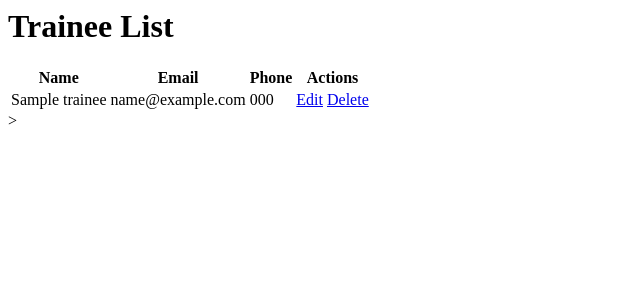
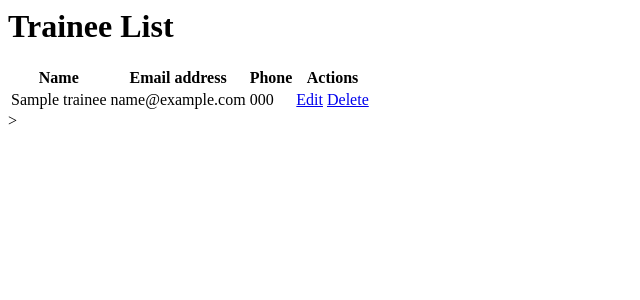
Before and after one commit to abdullahmahany/django-lap1, a Django app: template ITIan/templates/trainee/trainee_list.html in a window 1280 px wide. Shown: the top 300 px of the page, without its empty margins (0-640 px from the left). Run offline with Django 5.2, Linux system fonts and the light colour scheme; the template is opened without the code that fills it: values that come from a table or form of the project are taken from there, others are empty; tables that the repository leaves empty hold one stand-in row (values such as "Sample post").

Commit message:
Your commit message here

```diff
--- a/ITIan/templates/trainee/trainee_list.html
+++ b/ITIan/templates/trainee/trainee_list.html
@@ -4,7 +4,7 @@
     <thead>
         <tr>
             <th>Name</th>
-            <th>Email</th>
+            <th>Email address</th>
             <th>Phone</th>
             <th>Actions</th>
         </tr>
```
